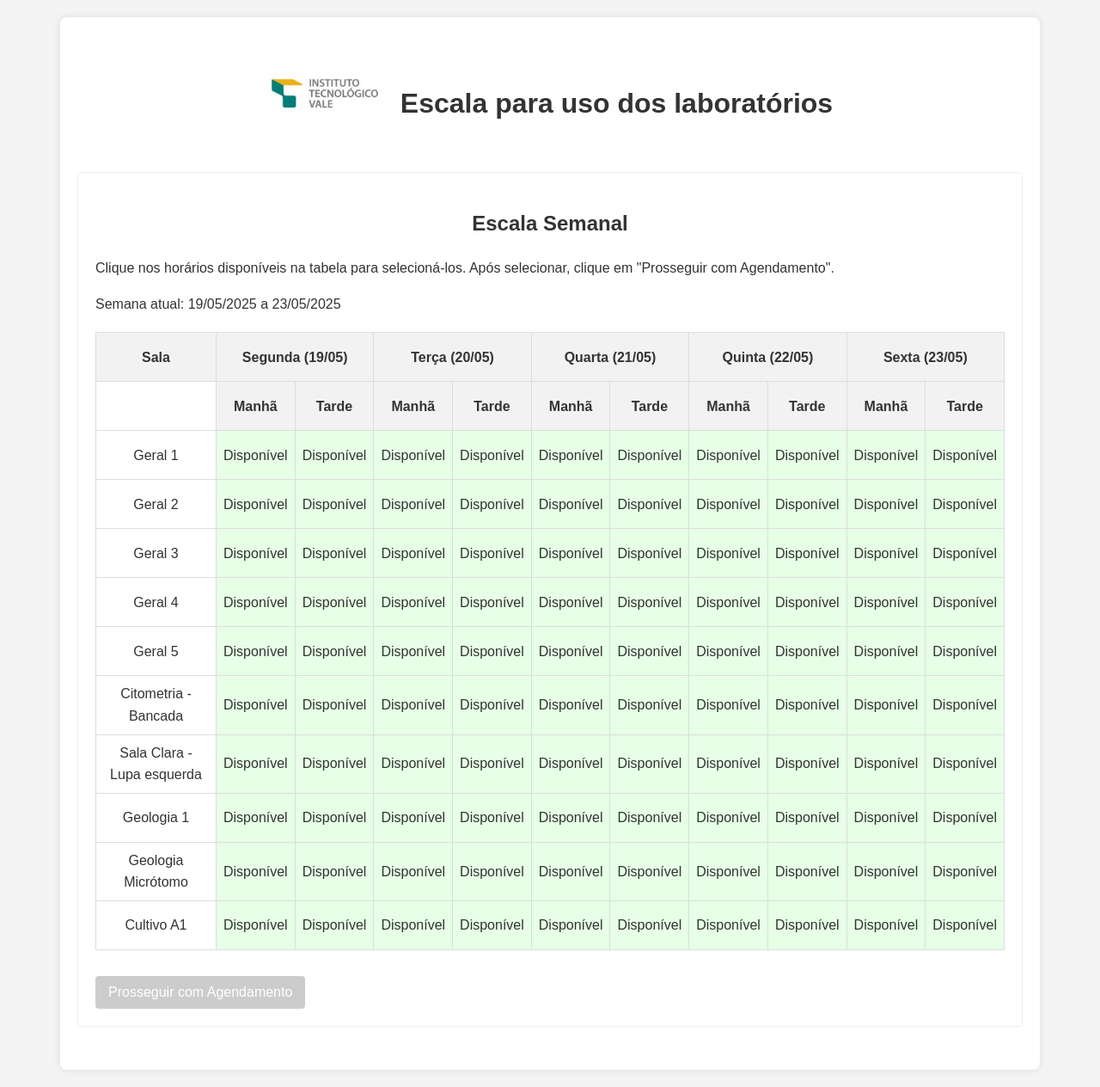
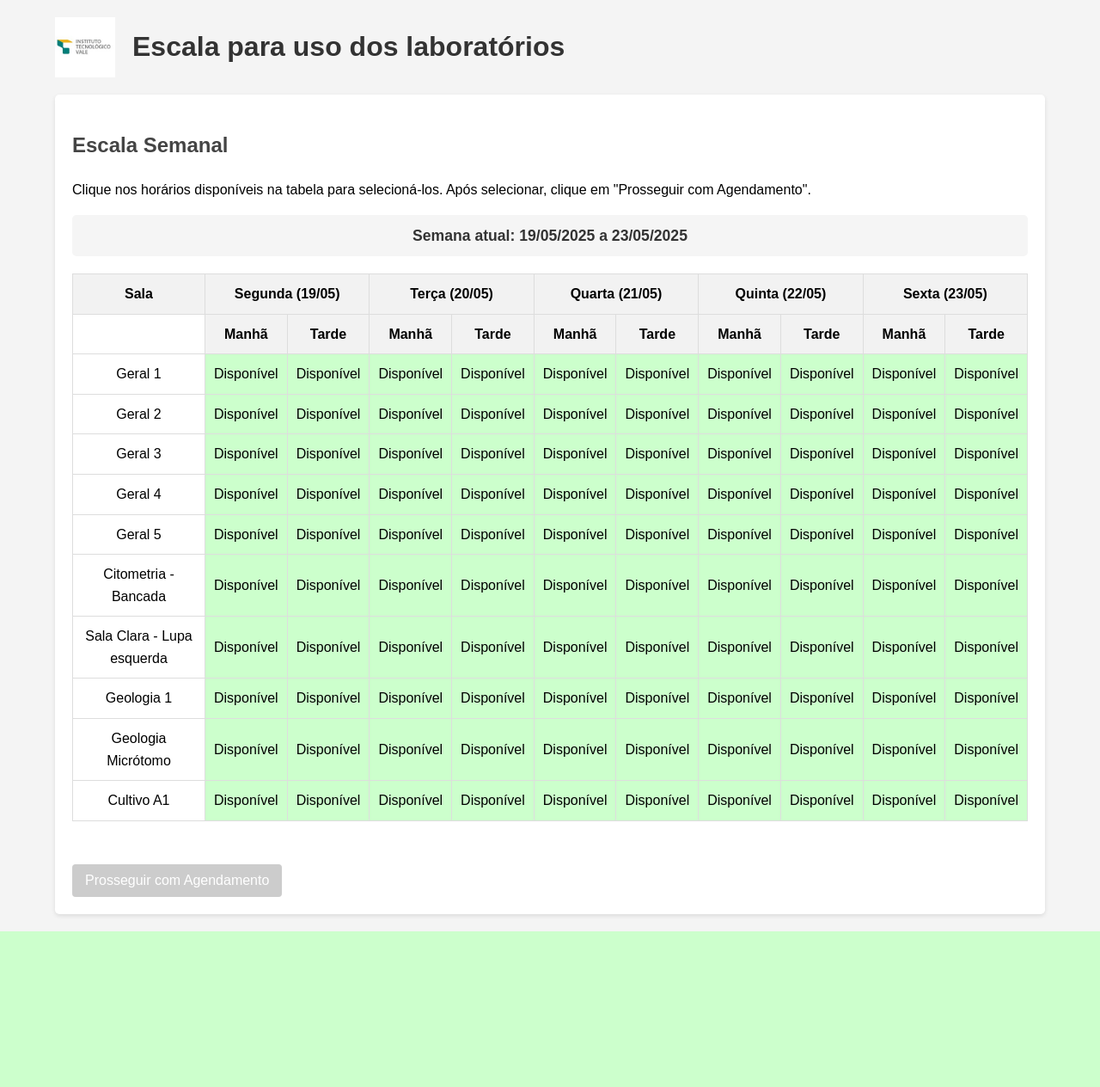
Before and after one commit to PauloCosta30/lab_scheduler, a Flask app: page / in a window 1280 px wide. Shown: the whole page at 86% size. After the commit the page ends 1083 px from the top, so only its background shows below. Run offline with Flask 3, Linux system fonts and the light colour scheme; data comes from the database, SQL or seed files in the repository; data that the repository does not hold is empty.

Commit message:
style.css

```diff
--- a/lab_scheduler/src/static/style.css
+++ b/lab_scheduler/src/static/style.css
@@ -1,156 +1,154 @@
-/* /home/ubuntu/lab_scheduler/src/static/style.css */
+/* Estilo para o display da semana atual */
+.week-display {
+    margin: 15px 0;
+    font-weight: bold;
+    font-size: 1.1em;
+    color: #333;
+    background-color: #f5f5f5;
+    padding: 10px;
+    border-radius: 5px;
+    text-align: center;
+}
+
+/* Estilos existentes mantidos abaixo */
 body {
-    font-family: sans-serif;
+    font-family: Arial, sans-serif;
     line-height: 1.6;
     margin: 0;
-    padding: 20px;
+    padding: 0;
     background-color: #f4f4f4;
-    color: #333;
 }
 
 .container {
-    max-width: 1100px; /* Aumentado para melhor visualização da tabela */
-    margin: auto;
-    background: #fff;
+    width: 90%;
+    max-width: 1200px;
+    margin: 0 auto;
     padding: 20px;
-    border-radius: 8px;
-    box-shadow: 0 0 10px rgba(0, 0, 0, 0.1);
 }
 
-h1, h2 {
-    color: #333;
-    text-align: center;
+.header-container {
+    display: flex;
+    align-items: center;
     margin-bottom: 20px;
 }
 
-label {
-    display: block;
-    margin-bottom: 5px;
-    font-weight: bold;
+#appLogo {
+    max-height: 70px;
+    margin-right: 20px;
 }
 
-input[type="text"],
-input[type="email"],
-input[type="date"],
-select {
+h1 {
+    color: #333;
+    margin: 0;
+}
+
+h2 {
+    color: #444;
+}
+
+.schedule-container {
+    background: white;
+    padding: 20px;
+    border-radius: 5px;
+    box-shadow: 0 2px 5px rgba(0,0,0,0.1);
+}
+
+table {
     width: 100%;
+    border-collapse: collapse;
+    margin: 20px 0;
+}
+
+th, td {
     padding: 10px;
-    margin-bottom: 15px;
+    text-align: center;
     border: 1px solid #ddd;
-    border-radius: 4px;
-    box-sizing: border-box;
+}
+
+th {
+    background-color: #f2f2f2;
+}
+
+.booked {
+    background-color: #ffcccc;
+}
+
+.available {
+    background-color: #ccffcc;
+    cursor: pointer;
+}
+
+.selected {
+    background-color: #ffffcc;
+    cursor: pointer;
+}
+
+.past {
+    background-color: #f2f2f2;
+    color: #999;
 }
 
 button {
-    display: inline-block;
-    background: #5cb85c;
-    color: #fff;
+    background-color: #4CAF50;
+    color: white;
     padding: 10px 15px;
     border: none;
     border-radius: 4px;
     cursor: pointer;
     font-size: 16px;
-    transition: background-color 0.3s ease;
 }
 
 button:hover {
-    background: #4cae4c;
+    background-color: #45a049;
 }
 
 button:disabled {
-    background-color: #ccc;
+    background-color: #cccccc;
     cursor: not-allowed;
 }
 
-.form-container, .schedule-container {
-    margin-bottom: 30px;
-    padding: 20px;
-    border: 1px solid #eee;
-    border-radius: 5px;
+.message {
+    margin: 10px 0;
+    padding: 10px;
+    border-radius: 4px;
 }
 
-.message {
-    padding: 10px;
-    margin-top: 10px;
-    border-radius: 4px;
-    text-align: center;
-    font-weight: bold;
+.message.error {
+    background-color: #ffdddd;
+    color: #f44336;
 }
 
 .message.success {
-    background-color: #dff0d8;
-    color: #3c763d;
-    border: 1px solid #d6e9c6;
+    background-color: #ddffdd;
+    color: #4CAF50;
 }
 
-.message.error {
-    background-color: #f2dede;
-    color: #a94442;
-    border: 1px solid #ebccd1;
-}
-
-#scheduleTableContainer table {
-    width: 100%;
-    border-collapse: collapse;
-    margin-top: 20px;
-}
-
-#scheduleTableContainer th,
-#scheduleTableContainer td {
-    border: 1px solid #ddd;
-    padding: 8px;
-    text-align: center;
-    min-width: 70px; /* Ajustado */
-    height: 40px; /* Altura fixa para melhor clique */
-}
-
-#scheduleTableContainer th {
-    background-color: #f2f2f2;
-}
-
-#scheduleTableContainer td.available {
-    background-color: #e6ffe6; /* Verde claro para disponível */
-    cursor: pointer;
-}
-
-#scheduleTableContainer td.available:hover {
-    background-color: #cce8cc;
-}
-
-#scheduleTableContainer td.selected {
-    background-color: #a0d3a0; /* Verde mais escuro para selecionado */
-    font-weight: bold;
-    color: #fff;
-}
-
-#scheduleTableContainer td.booked {
-    background-color: #ffe0b2; /* Laranja claro para ocupado */
-    color: #8c5a00;
-    cursor: not-allowed;
+.message.info {
+    background-color: #e7f3fe;
+    color: #2196F3;
 }
 
 /* Modal Styles */
 .modal {
-    display: none; /* Hidden by default */
-    position: fixed; /* Stay in place */
-    z-index: 1000; /* Sit on top */
+    display: none;
+    position: fixed;
+    z-index: 1;
     left: 0;
     top: 0;
-    width: 100%; /* Full width */
-    height: 100%; /* Full height */
-    overflow: auto; /* Enable scroll if needed */
-    background-color: rgba(0,0,0,0.6); /* Black w/ opacity */
+    width: 100%;
+    height: 100%;
+    overflow: auto;
+    background-color: rgba(0,0,0,0.4);
 }
 
 .modal-content {
     background-color: #fefefe;
-    margin: 10% auto; /* 10% from the top and centered */
-    padding: 25px;
+    margin: 10% auto;
+    padding: 20px;
     border: 1px solid #888;
-    width: 80%; /* Could be more or less, depending on screen size */
+    width: 80%;
     max-width: 600px;
-    border-radius: 8px;
-    position: relative;
+    border-radius: 5px;
 }
 
 .close-button {
@@ -158,9 +156,7 @@
     float: right;
     font-size: 28px;
     font-weight: bold;
-    position: absolute;
-    top: 10px;
-    right: 20px;
+    cursor: pointer;
 }
 
 .close-button:hover,
@@ -170,94 +166,41 @@
     cursor: pointer;
 }
 
-#selectedSlotsSummary ul {
-    list-style-type: none;
-    padding-left: 0;
-}
-#selectedSlotsSummary li {
-    background-color: #f9f9f9;
-    border: 1px solid #eee;
-    padding: 5px;
-    margin-bottom: 5px;
-    border-radius: 3px;
+form div {
+    margin-bottom: 15px;
 }
 
+label {
+    display: block;
+    margin-bottom: 5px;
+}
+
+input[type="text"],
+input[type="email"] {
+    width: 100%;
+    padding: 8px;
+    border: 1px solid #ddd;
+    border-radius: 4px;
+    box-sizing: border-box;
+}
 
 /* Responsive adjustments */
 @media (max-width: 768px) {
-    input[type="text"],
-    input[type="email"],
-    input[type="date"],
-    select {
-        font-size: 16px;
-    }
-
-    button {
-        width: 100%;
-        padding: 12px;
-        margin-top: 10px; /* Espaçamento entre botões */
-    }
-
-    .container {
-        padding: 10px;
-    }
-
-    h1 {
-        font-size: 1.6em;
-    }
-
-    h2 {
-        font-size: 1.3em;
-    }
-
-    #scheduleTableContainer {
-        overflow-x: auto;
-    }
-
-    .modal-content {
-        margin: 5% auto;
-        width: 90%;
-    }
-}
-
-
-
-
-/* Styles for Header with Logo */
-.header-container {
-    display: flex;
-    align-items: center;
-    justify-content: center; /* Centraliza o conteúdo do cabeçalho */
-    margin-bottom: 20px;
-    flex-wrap: wrap; /* Permite que os itens quebrem linha em telas menores */
-}
-
-#appLogo {
-    max-height: 140px; /* Altura máxima do logo, ajuste conforme necessário */
-    margin-right: 15px; /* Espaço entre o logo e o título */
-}
-
-/* Ajuste para o título H1 quando o logo estiver presente */
-.header-container h1 {
-    margin-bottom: 0; /* Remove a margem inferior padrão do h1 se ele estiver no flex container */
-    text-align: left; /* Alinha o texto à esquerda, o container já centraliza */
-}
-
-/* Media query para telas menores */
-@media (max-width: 768px) {
     .header-container {
-        flex-direction: column; /* Empilha logo e título */
+        flex-direction: column;
         text-align: center;
     }
 
     #appLogo {
         margin-right: 0;
-        margin-bottom: 10px; /* Espaço abaixo do logo quando empilhado */
-        max-height: 60px; /* Logo um pouco menor em telas pequenas */
+        margin-bottom: 10px;
     }
 
-    .header-container h1 {
-        text-align: center; /* Centraliza o título em telas menores */
-        font-size: 1.4em; /* Ajusta o tamanho do título para telas menores */
+    table {
+        font-size: 14px;
+    }
+
+    th, td {
+        padding: 5px;
     }
 }
```
